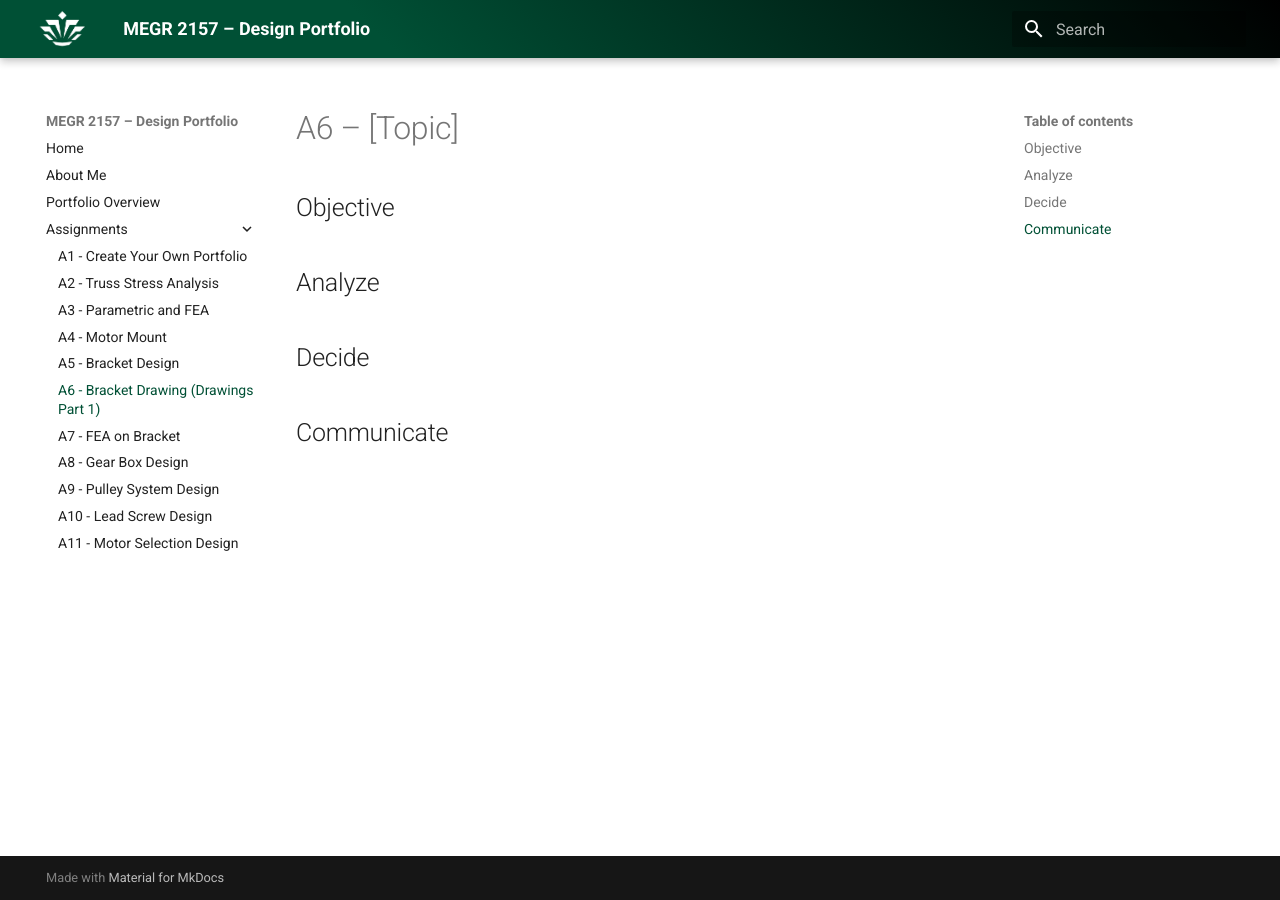
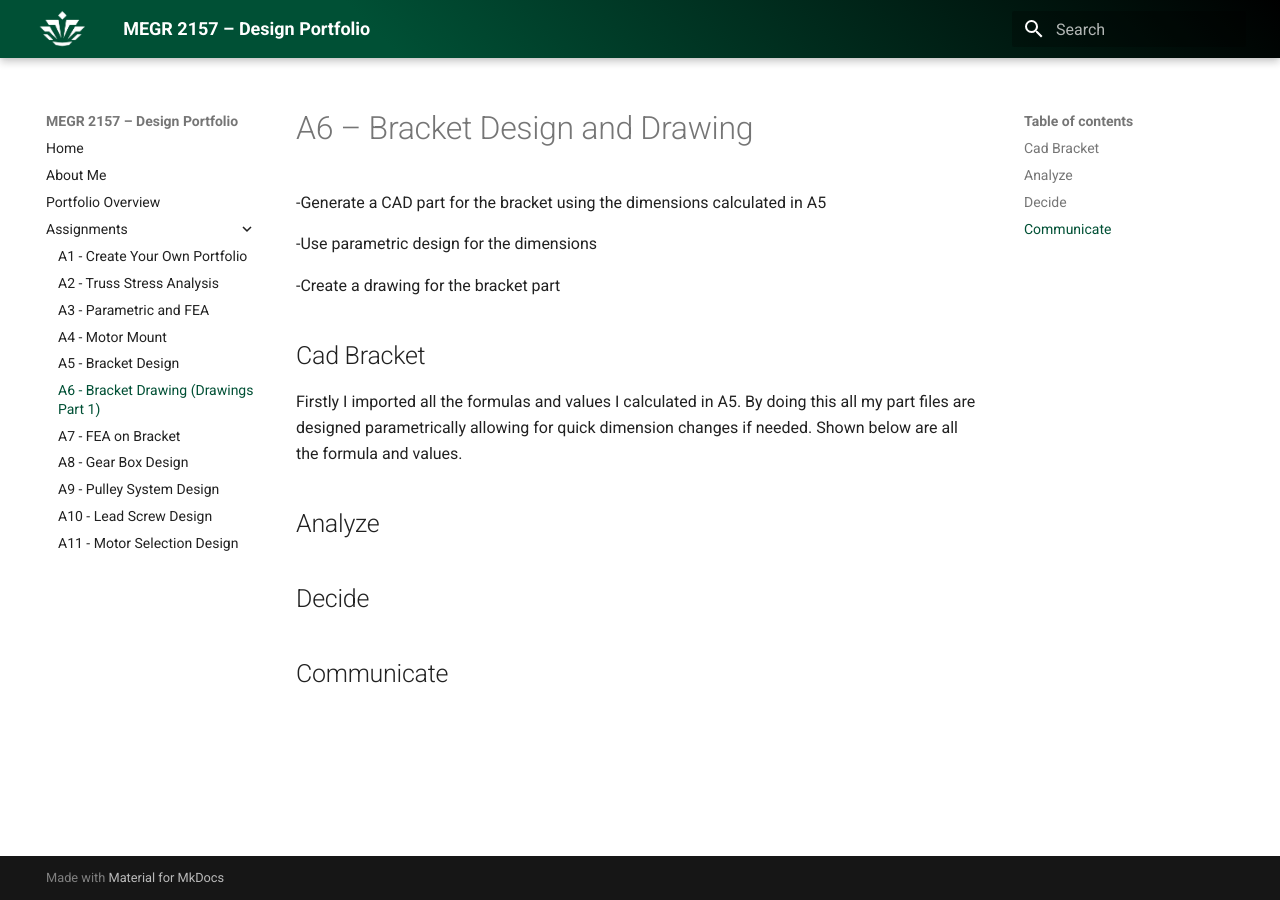
Before and after one commit to NumberOneZoomer/design-projects-portfolio-megr2157, an MkDocs documentation site: the page built from docs/assignments/A06/index.md, in a window 1280 px wide. Built offline with MkDocs 1.6.1 and Material for MkDocs 9.7.7, drawn with Linux system fonts in a browser that asks for light colours.

Commit message:
Update index.md

```diff
--- a/docs/assignments/A06/index.md
+++ b/docs/assignments/A06/index.md
@@ -1,7 +1,11 @@
-# A6 – [Topic]
+# A6 – Bracket Design and Drawing
+-Generate a CAD part for the bracket using the dimensions calculated in A5
 
-## Objective
+-Use parametric design for the dimensions
 
+-Create a drawing for the bracket part
+## Cad Bracket
+Firstly I imported all the formulas and values I calculated in A5. By doing this all my part files are designed parametrically allowing for quick dimension changes if needed. Shown below are all the formula and values.
 
 ## Analyze
 
```
